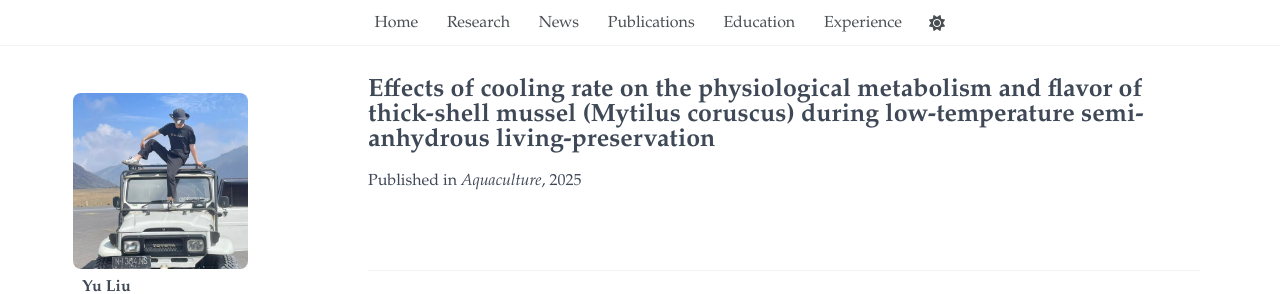
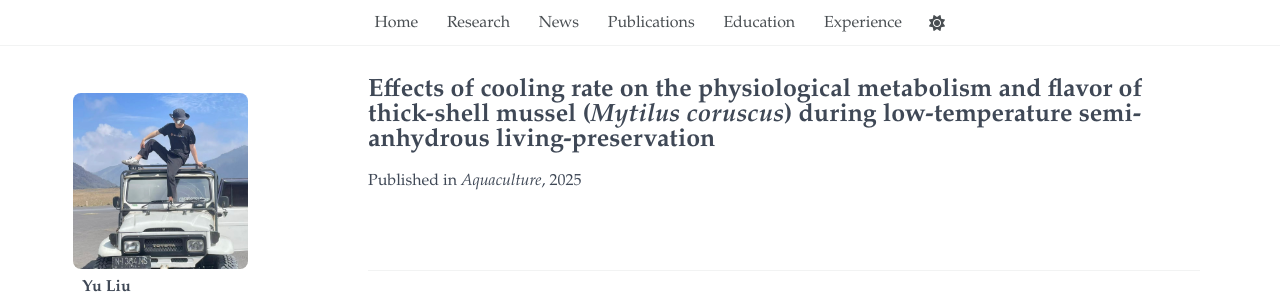
Before and after one commit to yuliu0322/yuliu0322.github.io, a Jekyll site: the page built from _publications/2025-04-15-mussel-cooling.md, in a window 1280 px wide. Shown: the top 294 px of the page. Built offline with Jekyll 4.4.1, drawn with Linux system fonts in a browser that asks for light colours; some web fonts are replaced; a script bundle is joined from its source files by our own code; library files that are not in the unit come from our copies.

```diff
--- a/_publications/2025-04-15-mussel-cooling.md
+++ b/_publications/2025-04-15-mussel-cooling.md
@@ -1,5 +1,5 @@
 ---
-title: "Effects of cooling rate on the physiological metabolism and flavor of thick-shell mussel (Mytilus coruscus) during low-temperature semi-anhydrous living-preservation"
+title: "Effects of cooling rate on the physiological metabolism and flavor of thick-shell mussel (<i>Mytilus coruscus</i>) during low-temperature semi-anhydrous living-preservation"
 collection: publications
 permalink: /publication/mussel-cooling/
 date: 2025-04-15
@@ -13,7 +13,7 @@ category: "Seafood Preservation"
 summary: >
   This study investigated the effects of different cooling rates
   (1, 4, 8, and 16 °C/h) on the physiological metabolism, survival,
-  and flavor quality of thick-shell mussels (Mytilus coruscus)
+  and flavor quality of thick-shell mussels (<i>Mytilus coruscus</i>)
   during low-temperature semi-anhydrous living-preservation.
   <strong>A cooling rate of 4 °C/h demonstrated the best overall
   preservation performance, maintaining a 100% survival rate
```
